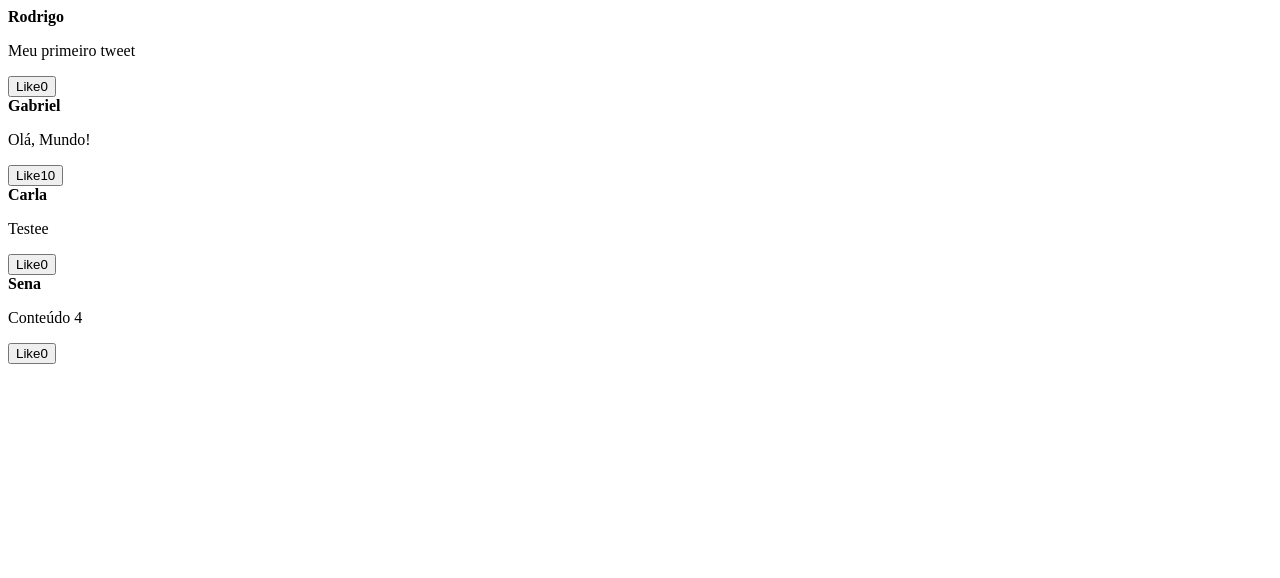
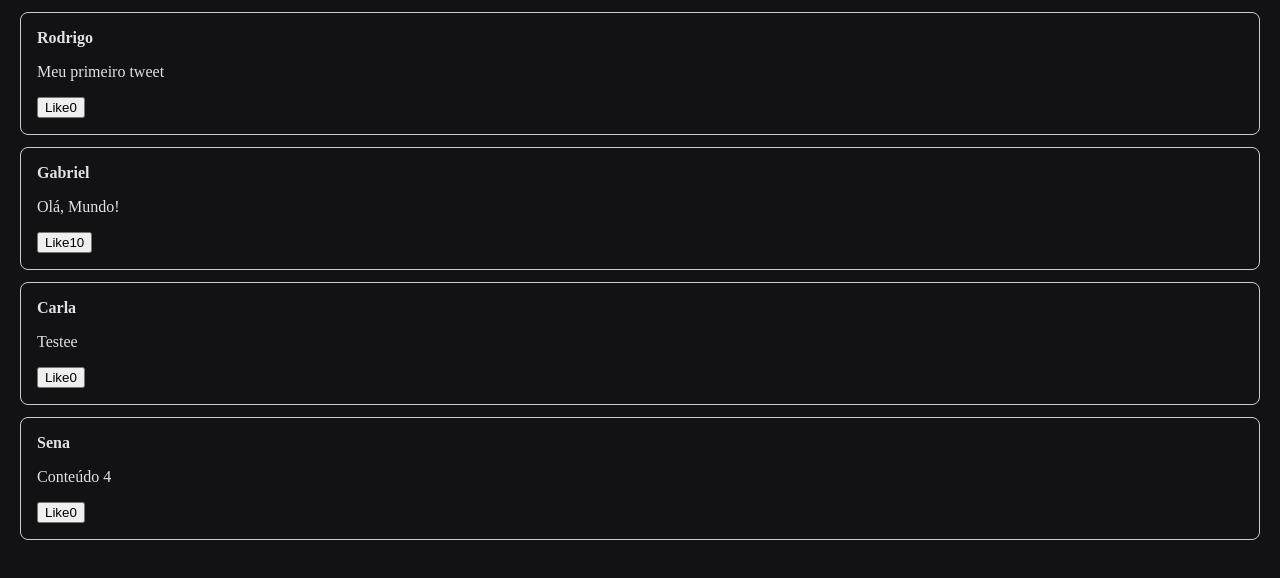
Before and after one commit to Gabriel-Sena/Masterclass, a React (Vite) app in the folder ui-twitter/: page / in a window 1280 px wide. Shown: the top 578 px of the page. Built offline with nearby package versions, Linux system fonts and the light colour scheme.

Commit message:
:sparkles: fundamentos css

```diff
--- a/ui-twitter/src/components/Tweet.tsx
+++ b/ui-twitter/src/components/Tweet.tsx
@@ -5,9 +5,8 @@ interface TweetProps {
 }
 
 export function Tweet(props: TweetProps) {
-
   return (
-    <div>
+    <div className="tweet" style={{borderRadius: 8}}>
       <strong>{props.user}</strong>
       <p>{props.children}</p>
       <button>Like{props.likes ?? 0}</button>
--- a/ui-twitter/src/global.css
+++ b/ui-twitter/src/global.css
@@ -1,3 +1,10 @@
 body{
   background: #121214;
+  color: #e1e1e6;
 }
+
+.tweet{
+  padding: 16px;
+  border: 1px solid #ccc;
+  margin: 12px;
+}
--- a/ui-twitter/src/main.tsx
+++ b/ui-twitter/src/main.tsx
@@ -1,6 +1,8 @@
 import React from 'react'
 import ReactDOM from 'react-dom/client'
 import { Tweet } from './components/Tweet'
+
+import './global.css'
 
 ReactDOM.createRoot(document.getElementById('root')!).render(
   <React.StrictMode>
```
